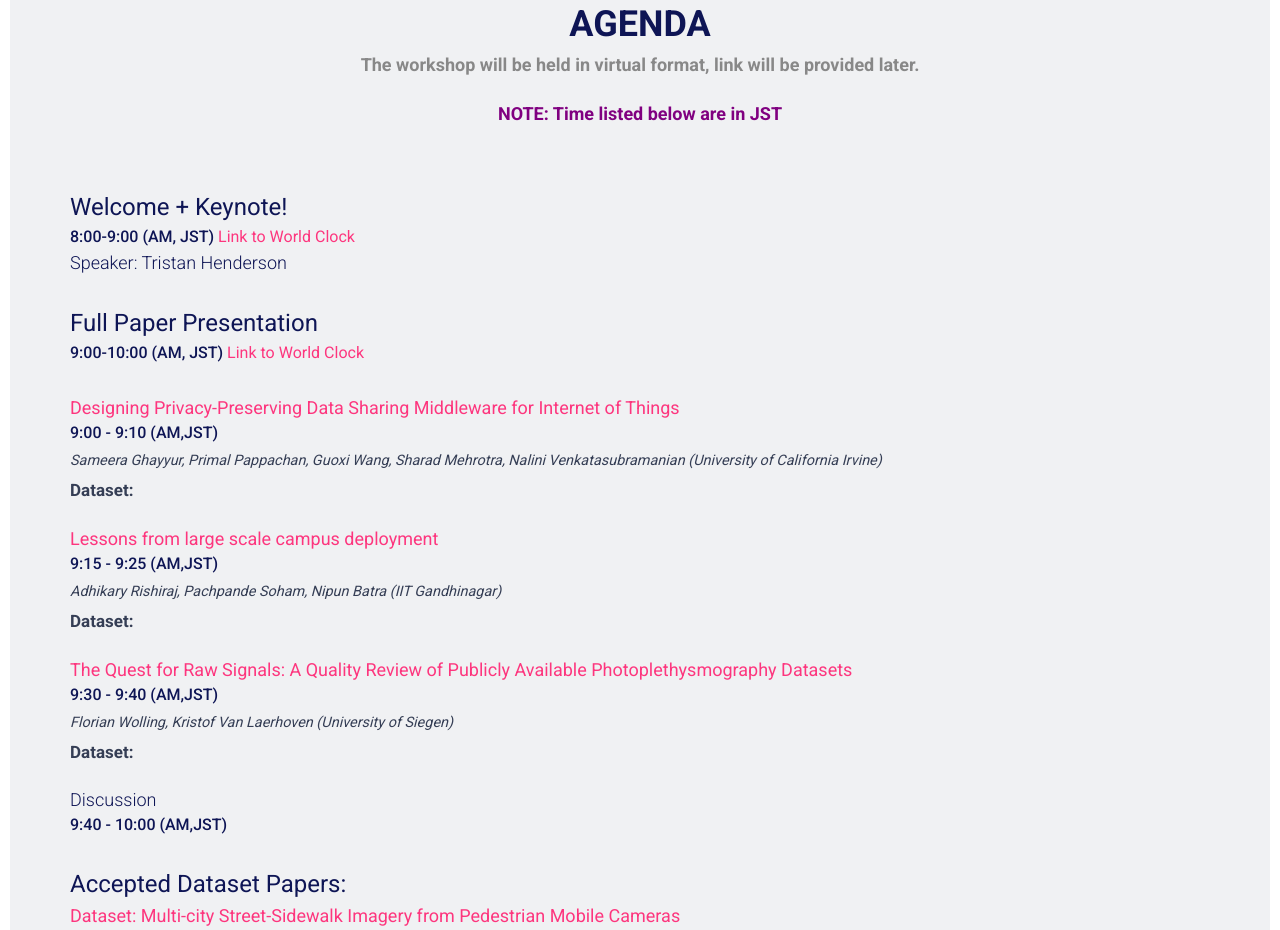
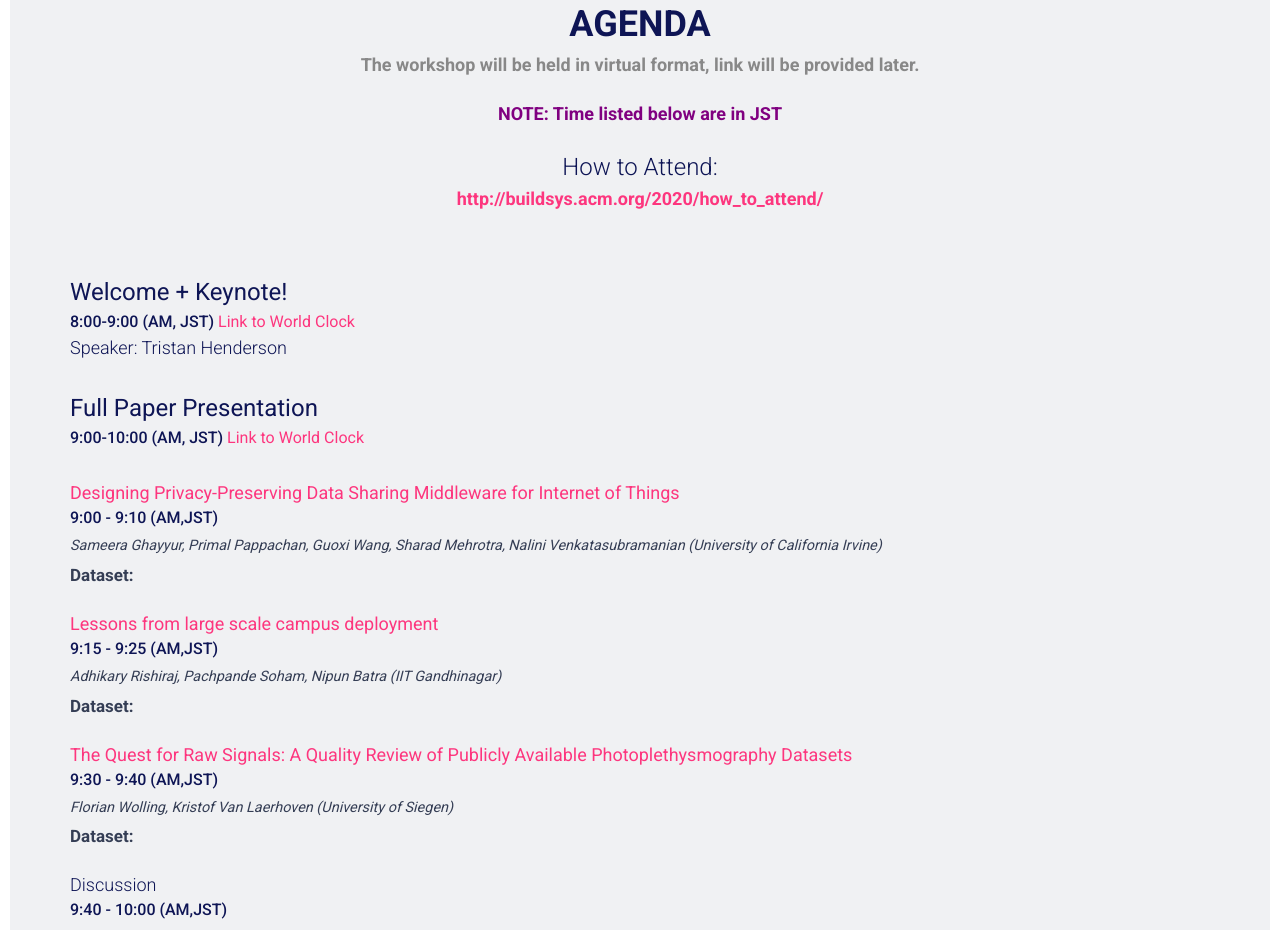
Before and after one commit to FATEsys/2021, a plain HTML site: page index.html in a window 1280 px wide. Shown: the part 1076-2006 px from the top of the page. Drawn offline with Linux system fonts and the light colour scheme; some packages are replaced by stand-ins of ours.

Commit message:
added how to attend

```diff
--- a/index.html
+++ b/index.html
@@ -99,6 +99,10 @@
                         <p style="font-weight: 600;">The workshop will be held in virtual format, link will be provided later.</p>
 
                         <p style="color: purple; font-weight: bold;">NOTE: Time listed below are in JST</p>
+
+                        <h3>How to Attend:</h3>
+
+                        <p style="font-weight: bold;"><a href="http://buildsys.acm.org/2020/how_to_attend/">http://buildsys.acm.org/2020/how_to_attend/</a></p>
 
                     </div>
 
```
